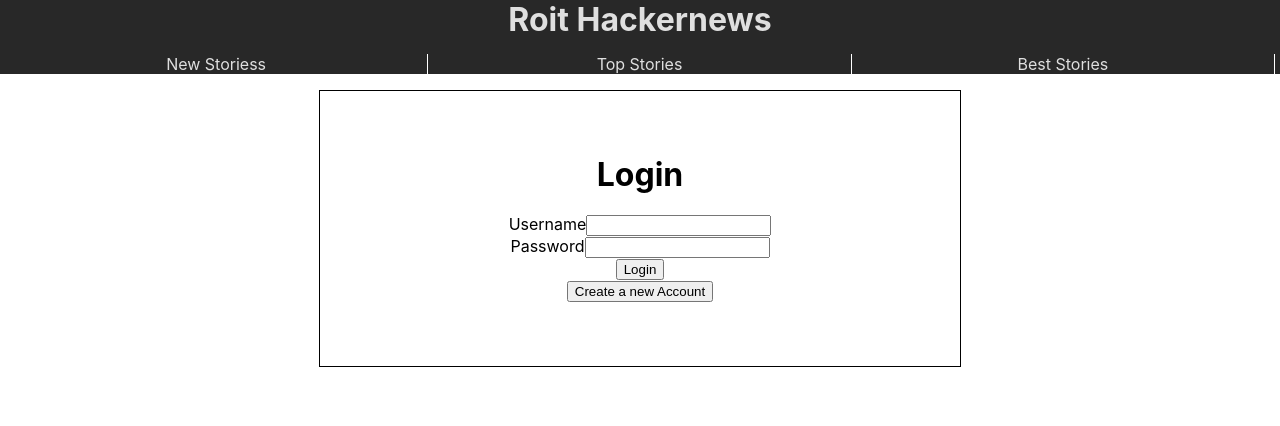
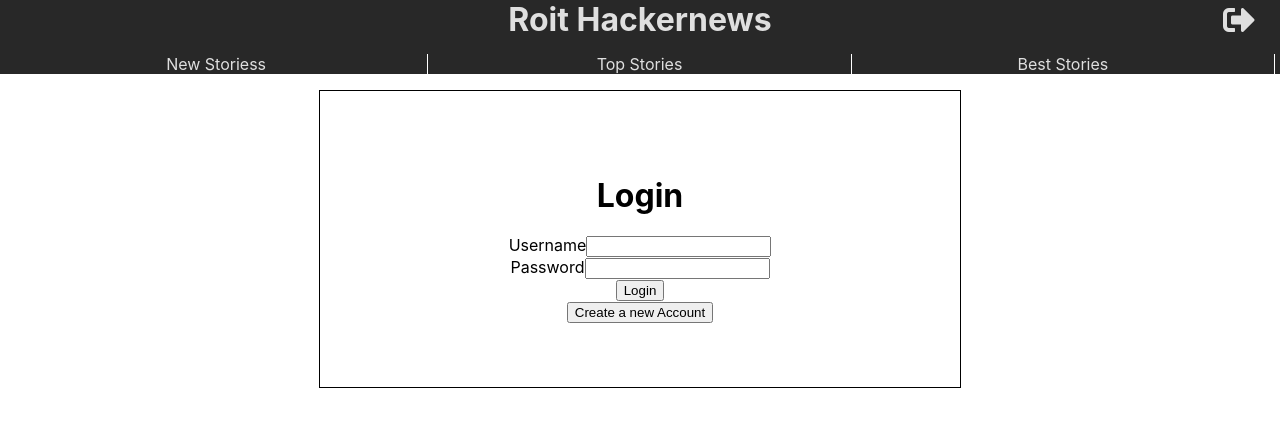
Before and after one commit to jungRoit/roit-hackernews, a React (Create React App) app: page /login in a window 1280 px wide. Shown: the top 426 px of the page. Built offline with nearby package versions, Linux system fonts and the light colour scheme.

Commit message:
logout completed

```diff
--- a/public/index.html
+++ b/public/index.html
@@ -13,7 +13,7 @@
       homescreen on Android. See https://developers.google.com/web/fundamentals/web-app-manifest/
     -->
     <link rel="manifest" href="%PUBLIC_URL%/manifest.json" />
-
+    <link rel="stylesheet" href="https://use.fontawesome.com/releases/v5.7.0/css/all.css" integrity="sha384-lZN37f5QGtY3VHgisS14W3ExzMWZxybE1SJSEsQp9S+oqd12jhcu+A56Ebc1zFSJ" crossorigin="anonymous">
     <!-- <link rel="stylesheet" href="https://stackpath.bootstrapcdn.com/bootstrap/4.2.1/css/bootstrap.min.css" integrity="sha384-GJzZqFGwb1QTTN6wy59ffF1BuGJpLSa9DkKMp0DgiMDm4iYMj70gZWKYbI706tWS" crossorigin="anonymous"> -->
     <!--
       Notice the use of %PUBLIC_URL% in the tags above.
--- a/src/components/header/index.css
+++ b/src/components/header/index.css
@@ -11,10 +11,24 @@
   margin-bottom: 15px;
 }
 
-h1 {
+.title h1 {
   margin: 0;
   padding: 0;
 }
+
+
+.user-details {
+  text-align: right;
+  position: absolute;
+  top: 5%;
+  right: 2%;
+}
+
+.user-details i {
+  cursor: pointer;
+  color: #DFDFDF;
+}
+
 
 @media screen and (max-width:480px) {
   .header {
--- a/src/components/header/index.js
+++ b/src/components/header/index.js
@@ -1,6 +1,8 @@
 import React from 'react';
 import Navbar from '../navbar';
 import './index.css';
+import withRouter from 'react-router-dom';
+
 
 /**
  * Functional component for Header.
@@ -8,12 +10,36 @@
  * @param {*} props
  */
 const Header = (props) => {
+  let user;
+
+  if (localStorage.getItem('user') !== null) {
+    user = JSON.parse(localStorage.getItem('user'));
+  }
+
+
+
+  /**
+   * Function to logout.
+   */
+  const logout = () => {
+    localStorage.clear();
+    props.history.push('/login');
+  };
 
   return (
     <div className='header'>
       <div className='title'>
         <h1>Roit Hackernews</h1>
       </div>
+      {user !== null
+        ? <div className='user-details'>
+          <i
+            onClick = {() => logout()}
+            className="fas fa-2x fa-sign-out-alt"></i>
+
+        </div>
+        : <div className='user-details'></div>
+      }
       <Navbar
         getStoryType={(type) => props.getStories(type)} />
     </div>
--- a/src/components/login/index.js
+++ b/src/components/login/index.js
@@ -38,7 +38,7 @@
           password: this.state.password
         };
 
-        localStorage.setItem('user', user);
+        localStorage.setItem('user', JSON.stringify(user));
         this.setState({isLoggedIn: true });
         this.props.history.push(this.props.location.state.from.pathname);
       } else {
--- a/src/components/private-route/index.js
+++ b/src/components/private-route/index.js
@@ -5,7 +5,7 @@
 /**
  * HOC for login.
  *
-
+ * @param {Object} component
  */
 const PrivateRoute = ({ component: Component, ...rest }) => {
   const token = localStorage.getItem('user') || null;
--- a/src/components/routes/index.js
+++ b/src/components/routes/index.js
@@ -17,9 +17,9 @@
   return (
     <Router>
       <div>
-        <Header
-        />
+        {/* <Header /> */}
         <div>
+        <Route path="/*" component={Header} />
           <Route path="/newstories" component={NewStories} />
           <Route path="/topstories" component={TopStories} />
           <Route path="/beststories" component={BestStories} />
--- a/src/components/story/index.js
+++ b/src/components/story/index.js
@@ -21,7 +21,7 @@
     super(props);
     this.state = {
       story: {},
-      isFetched: false
+      isFetched: false,
     };
 
   }
@@ -43,6 +43,10 @@
         this.setState({ isFetched: true, story: resStory })
       })
       .catch(err => err);
+  }
+
+  componentWillUnmount() {
+
   }
 
   /**
```
Also changed, not shown: src/assets/img/user.png (added).
